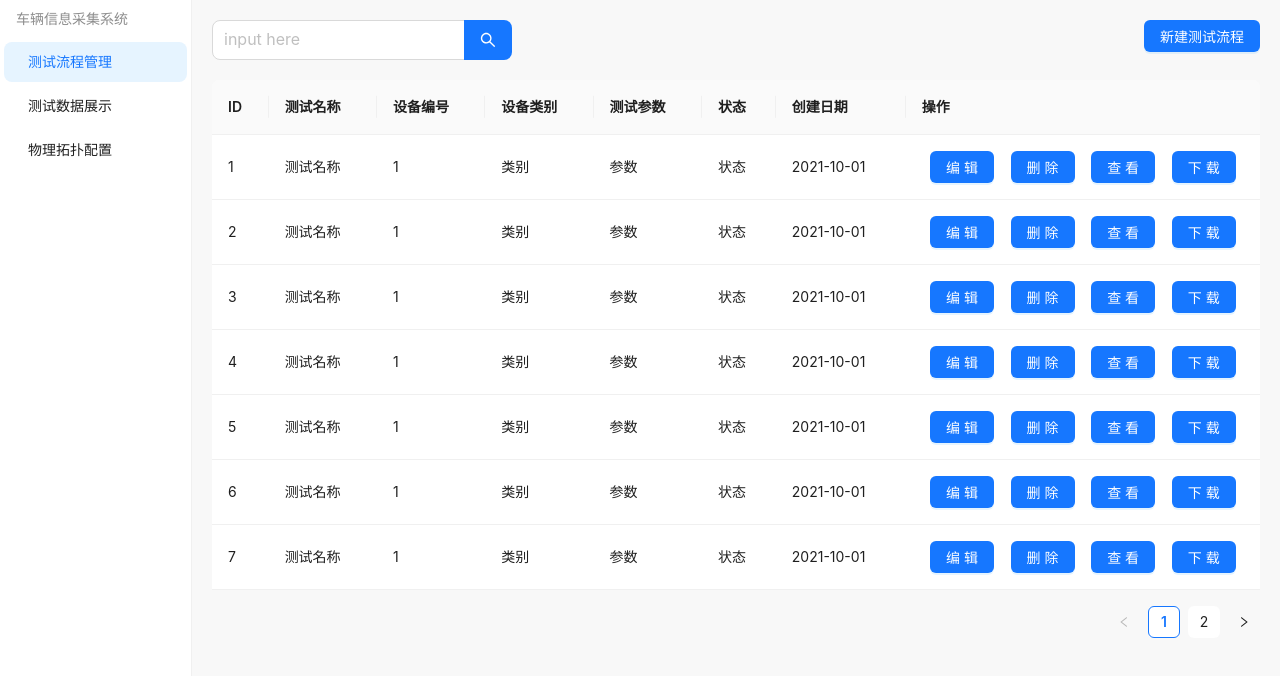
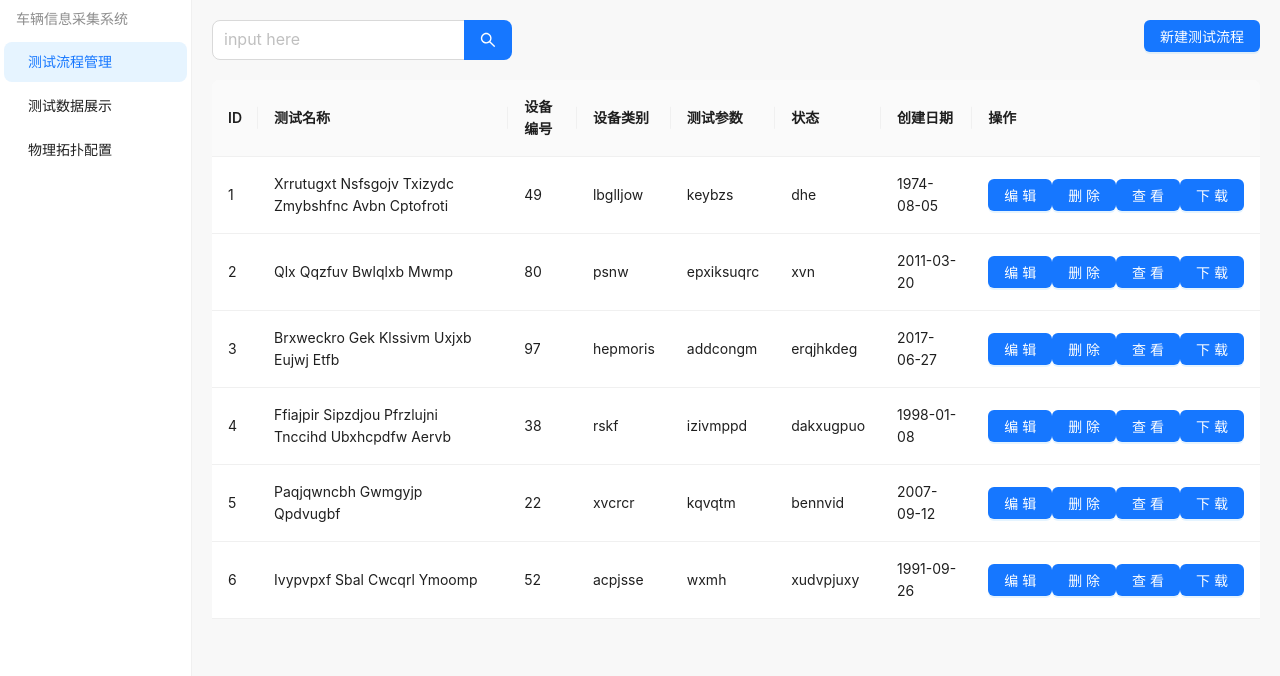
Before and after one commit to BenGuanRan/Vehicle-Data-Acquisition, a React (Vite) app in the folder front_end/: page /process-management in a window 1280 px wide. Both pictures are taken after typing "Sample", "Sample123" into the empty fields and a click on the button "Log in". Shown: the top 676 px of the page. Built offline with nearby package versions, Linux system fonts and the light colour scheme; what @antv/x6-react-shape would draw is missing.

Commit message:
导入mock  修改一些样式

```diff
--- a/front_end/package.json
+++ b/front_end/package.json
@@ -22,6 +22,7 @@
     "react-router-dom": "^6.22.3"
   },
   "devDependencies": {
+    "@types/mockjs": "^1.0.10",
     "@types/node": "^20.11.28",
     "@types/react": "^18.2.64",
     "@types/react-dom": "^18.2.21",
@@ -31,6 +32,7 @@
     "eslint": "^8.57.0",
     "eslint-plugin-react-hooks": "^4.6.0",
     "eslint-plugin-react-refresh": "^0.4.5",
+    "mockjs": "^1.1.0",
     "typescript": "^5.2.2",
     "vite": "^5.1.6"
   }
--- /dev/null
+++ b/front_end/src/apis/url.ts
@@ -0,0 +1 @@
+export const BASE_URL = 'http://localhost:8080/api';
--- /dev/null
+++ b/front_end/src/apis/url/test.ts
@@ -0,0 +1,6 @@
+
+export const TestList = '/test';
+export const TestDetail = '/test/{id}';
+export const TestDelete = '/test/{id}';
+export const TestAdd = '/test';
+export const TestEdit = '/test/{id}';
--- a/front_end/src/main.tsx
+++ b/front_end/src/main.tsx
@@ -3,7 +3,6 @@ import ReactDOM from 'react-dom/client'
 import App from '@/views/app'
 import {BrowserRouter} from 'react-router-dom'
 import './index.css'
-
 
 ReactDOM.createRoot(document.getElementById('root')!).render(
     <React.StrictMode>
--- a/front_end/src/mock/mockApi.ts
+++ b/front_end/src/mock/mockApi.ts
@@ -1,19 +1,17 @@
-import sleep from '@/utils/sleep'
-import mockData from './data.json'
+import Mock from 'mockjs'
+import {TestItem} from "@/views/demo/test_process/test_process.tsx";
 
-export interface IMockDataItem {
-    code: string,
-    date: string,
-    close: number,
-    open: number,
-    high: number,
-    low: number,
-}
-
-export function getMockData() {
-    // eslint-disable-next-line no-async-promise-executor
-    return new Promise<IMockDataItem[]>(async (resolve) => {
-        await sleep(3000)
-        resolve(mockData)
-    })
-}
+export const getTestList = Mock.mock('api/test', 'get', () => {
+    return Mock.mock({
+        'list|1-10': [{
+            'key|+1': 1,
+            'id|+1': 1,
+            'title': '@title',
+            'equipment_number': '@integer(1, 100)',
+            'equipment_category': '@word',
+            'test_parameter': '@word',
+            'status': '@word',
+            'create_at': '@date',
+        }]
+    }) as TestItem[]
+})
--- a/front_end/src/routes/index.tsx
+++ b/front_end/src/routes/index.tsx
@@ -20,6 +20,7 @@ export const ROUTES_MAP: IRoute[] = [
         name: 'total-page',
         path: '/',
         rfc: <RequirAuthRoute><SystemTotalPage/></RequirAuthRoute>,
+        redirect: '/process-management',
         children: [
             {
                 name: 'process-management',
--- a/front_end/src/views/app/index.tsx
+++ b/front_end/src/views/app/index.tsx
@@ -11,6 +11,7 @@ function renderRoutes(routes: IRoute[]) {
 }
 
 function App() {
+
     return (
         <Routes>
             {renderRoutes(ROUTES_MAP)}
--- a/front_end/src/views/demo/test_process/components/search.tsx
+++ b/front_end/src/views/demo/test_process/components/search.tsx
@@ -1,64 +1,16 @@
-import React, {useState} from 'react';
-import {AutoComplete, Input} from 'antd';
-import type {SelectProps} from 'antd';
+import React from 'react';
+import {Input} from 'antd';
 
-const getRandomInt = (max: number, min = 0) => Math.floor(Math.random() * (max - min + 1)) + min;
+interface SearchBoxProps {
+    onSearch: (value: string) => void;
+}
 
-const searchResult = (query: string) =>
-    new Array(getRandomInt(5))
-        .join('.')
-        .split('.')
-        .map((_, idx) => {
-            const category = `${query}${idx}`;
-            return {
-                value: category,
-                label: (
-                    <div
-                        style={{
-                            display: 'flex',
-                            justifyContent: 'space-between',
-                        }}
-                    >
-            <span>
-              Found {query} on{' '}
-                <a
-                    href={`https://s.taobao.com/search?q=${query}`}
-                    target="_blank"
-                    rel="noopener noreferrer"
-                >
-                {category}
-              </a>
-            </span>
-                        <span>{getRandomInt(200, 100)} results</span>
-                    </div>
-                ),
-            };
-        });
-
-const SearchBox: React.FC = () => {
-    const [options, setOptions] = useState<SelectProps<object>['options']>([]);
-
-    const handleSearch = (value: string) => {
-        setOptions(value ? searchResult(value) : []);
-    };
-
-    const onSelect = (value: string) => {
-        console.log('onSelect', value);
-    };
+const SearchBox: React.FC<SearchBoxProps> = ({onSearch}) => {
 
     return (
-        <AutoComplete
-            popupMatchSelectWidth={252}
-            style={{
-                width: 300,
-            }}
-            options={options}
-            onSelect={onSelect}
-            onSearch={handleSearch}
-            size="large"
-        >
-            <Input.Search size="large" placeholder="input here" enterButton/>
-        </AutoComplete>
+        <Input.Search size="large" placeholder="input here" enterButton onSearch={onSearch} style={{
+            width: '300px'
+        }}/>
     );
 };
 
--- a/front_end/src/views/demo/test_process/test_process.tsx
+++ b/front_end/src/views/demo/test_process/test_process.tsx
@@ -1,10 +1,12 @@
-import React from "react";
+import React, {useEffect} from "react";
 import {Button, Flex, Table, TableProps} from "antd";
 import './test_process.css';
 import SearchBox from "@/views/demo/test_process/components/search.tsx";
 import {useNavigate} from "react-router-dom";
+import '../../../mock/mockApi.ts'
+import axios from "axios";
 
-interface ItemType {
+export interface TestItem {
     key: string;
     id: string;
     title: string;
@@ -14,6 +16,7 @@ interface ItemType {
     status: string;
     create_at: string;
 }
+
 
 const Operation: React.FC = () => {
     const navigate = useNavigate();
@@ -44,90 +47,7 @@ const Operation: React.FC = () => {
     );
 }
 
-const dataSource: ItemType[] = [
-    {
-        key: "1",
-        id: '1',
-        title: '测试名称',
-        equipment_number: '1',
-        equipment_category: '类别',
-        test_parameter: '参数',
-        status: '状态',
-        create_at: '2021-10-01',
-    },
-    {
-        key: "2",
-        id: '2',
-        title: '测试名称',
-        equipment_number: '1',
-        equipment_category: '类别',
-        test_parameter: '参数',
-        status: '状态',
-        create_at: '2021-10-01',
-    },
-    {
-        key: "3",
-        id: '3',
-        title: '测试名称',
-        equipment_number: '1',
-        equipment_category: '类别',
-        test_parameter: '参数',
-        status: '状态',
-        create_at: '2021-10-01',
-    },
-    {
-        key: "4",
-        id: '4',
-        title: '测试名称',
-        equipment_number: '1',
-        equipment_category: '类别',
-        test_parameter: '参数',
-        status: '状态',
-        create_at: '2021-10-01',
-    },
-    {
-        key: "5",
-        id: '5',
-        title: '测试名称',
-        equipment_number: '1',
-        equipment_category: '类别',
-        test_parameter: '参数',
-        status: '状态',
-        create_at: '2021-10-01',
-    },
-    {
-        key: "6",
-        id: '6',
-        title: '测试名称',
-        equipment_number: '1',
-        equipment_category: '类别',
-        test_parameter: '参数',
-        status: '状态',
-        create_at: '2021-10-01',
-    },
-    {
-        key: "7",
-        id: '7',
-        title: '测试名称',
-        equipment_number: '1',
-        equipment_category: '类别',
-        test_parameter: '参数',
-        status: '状态',
-        create_at: '2021-10-01',
-    },
-    {
-        key: "8",
-        id: '8',
-        title: '测试名称',
-        equipment_number: '1',
-        equipment_category: '类别',
-        test_parameter: '参数',
-        status: '状态',
-        create_at: '2021-10-01',
-    },
-];
-
-const columns: TableProps<ItemType>['columns'] = [
+const columns: TableProps<TestItem>['columns'] = [
     {
         title: 'ID',
         dataIndex: 'id',
@@ -170,11 +90,26 @@ const columns: TableProps<ItemType>['columns'] = [
     }
 ];
 
-const TestProcessTable: React.FC = () => <Table id={"process_table"} dataSource={dataSource} columns={columns}
-                                                style={{width: '100%'}}
-                                                pagination={{pageSize: 7, hideOnSinglePage: true}}/>;
 const TestProcessPage: React.FC = () => {
+
     const navigate = useNavigate();
+    //使用mock模拟数据，并且将数据存储在dataSource中
+    const [dataList, setDataList] = React.useState([] as TestItem[]);
+
+    useEffect(() => {
+        console.log('get data')
+        axios.get('api/test').then((res) => {
+            setDataList(res.data['list'])
+        })
+    }, []);
+
+    const onSearch = (value: string) => {
+        const newData = dataList.filter((item) => {
+            return item.title.includes(value);
+        });
+        setDataList(newData);
+    }
+
     return (
         <Flex id={"process_page"} flex={1} align={"start"} vertical={true}>
             <div style={{
@@ -182,13 +117,17 @@ const TestProcessPage: React.FC = () => {
                 display: 'flex',
                 justifyContent: 'space-between',
             }}>
-                <SearchBox/>
+                <SearchBox onSearch={onSearch}/>
                 <Button type="primary" onClick={() => {
                     navigate('/process-management/edit');
                 }}>新建测试流程</Button>
             </div>
-            <TestProcessTable/>
+            <Table id={"process_table"} dataSource={dataList} columns={columns}
+                   style={{width: '100%'}}
+                   pagination={{pageSize: 7, hideOnSinglePage: true}}
+            />
         </Flex>
     );
 }
+
 export default TestProcessPage;
```
Also changed, not shown: front_end/src/apis/getStocks.ts (deleted, +0 -21 lines), front_end/src/apis/request/test.ts (added, +68 -0 lines), front_end/src/utils/request.ts (added, +17 -0 lines), 1 other file (tests, documents, lock files or other folders).
